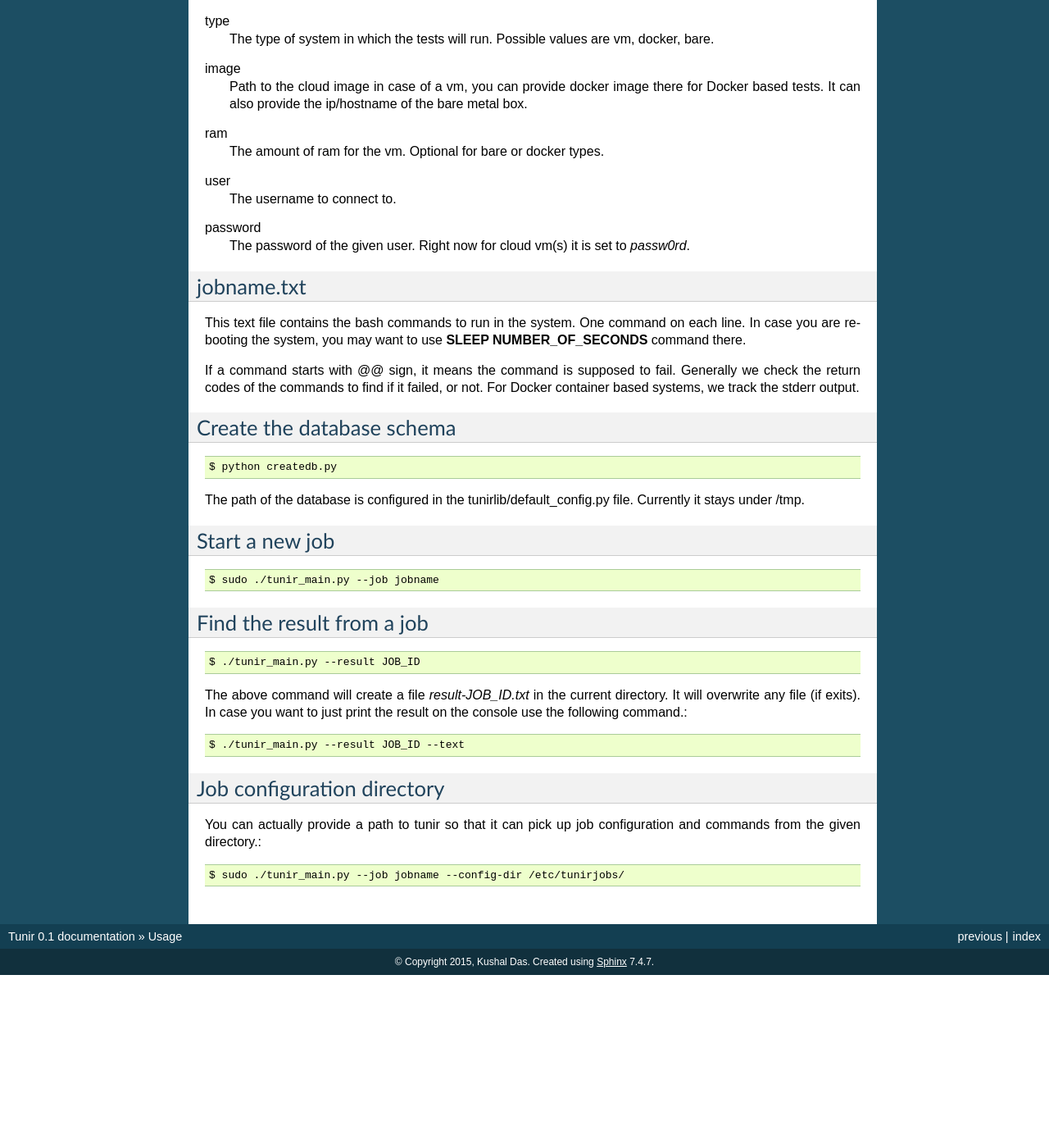
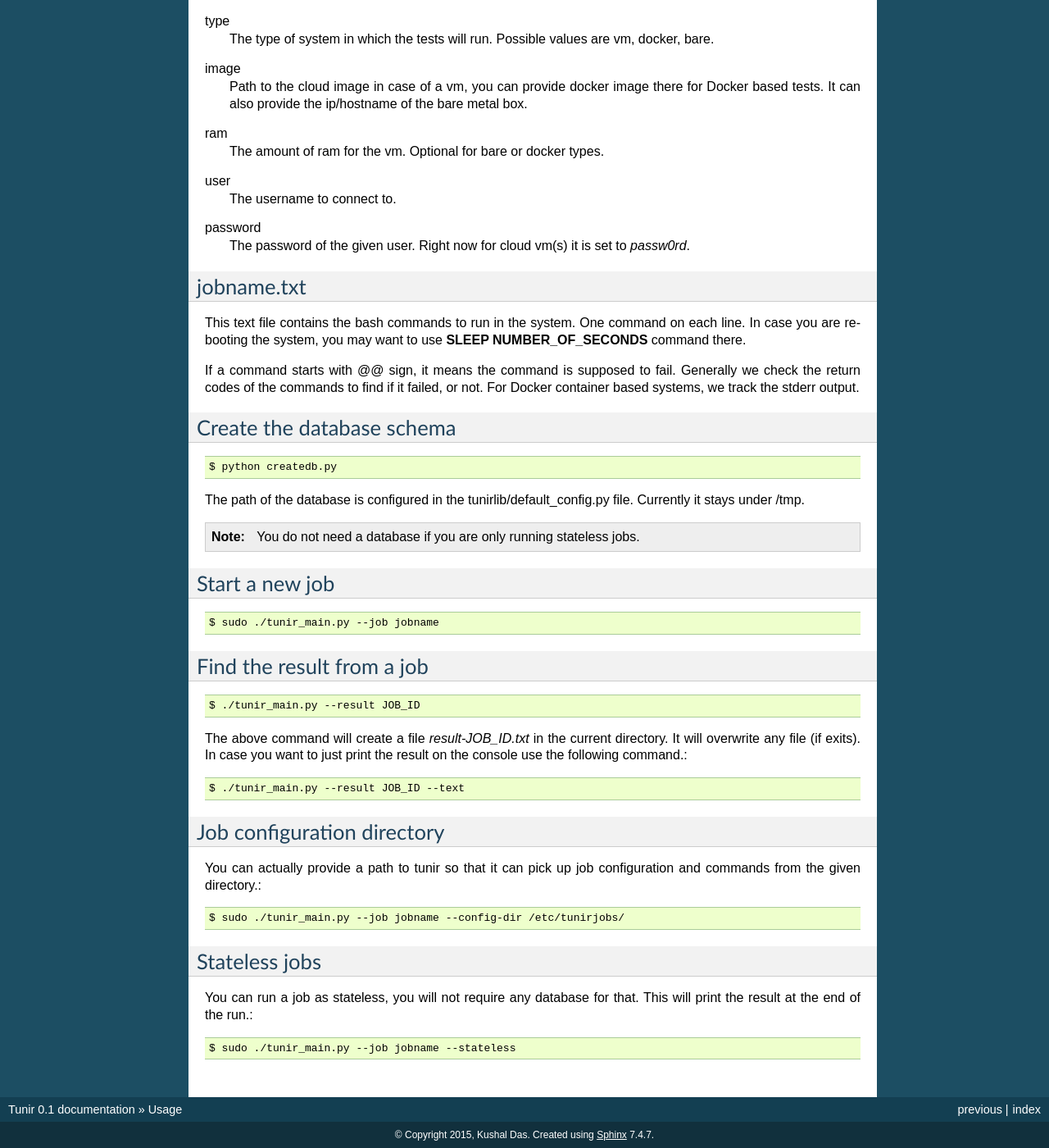
Before and after one commit to kushaldas/tunir, a Sphinx documentation site: the page built from docs/usage.rst, in a window 1280 px wide and 1400 px high, scrolled down 604 px. Shown: the whole window at 82% size. Built offline with Sphinx 7.4.7, drawn with Linux system fonts in a browser that asks for light colours; before the commit the page ends 1793 px from its top, so only the background shows below that.

Commit message:
Adds example of stateless job.

```diff
--- a/docs/usage.rst
+++ b/docs/usage.rst
@@ -67,6 +67,8 @@ Create the database schema
 
 The path of the database is configured in the tunirlib/default_config.py file. Currently it stays under /tmp.
 
+.. note:: You do not need a database if you are only running stateless jobs.
+
 
 Start a new job
 ---------------
@@ -95,3 +97,12 @@ Job configuration directory
 You can actually provide a path to tunir so that it can pick up job configuration and commands from the given directory.::
 
     $ sudo ./tunir_main.py --job jobname --config-dir /etc/tunirjobs/
+
+
+Stateless jobs
+---------------
+
+You can run a job as stateless, you will not require any database for that. This will print the result at the end of the
+run.::
+
+    $ sudo ./tunir_main.py --job jobname --stateless
```
